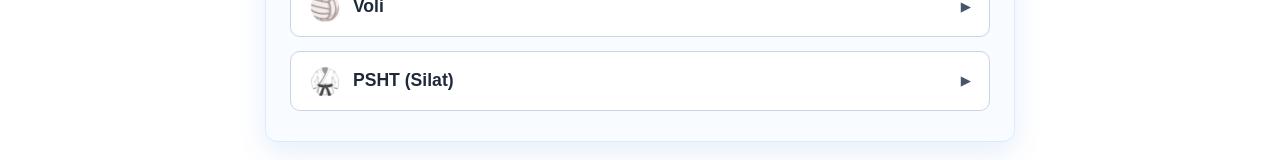
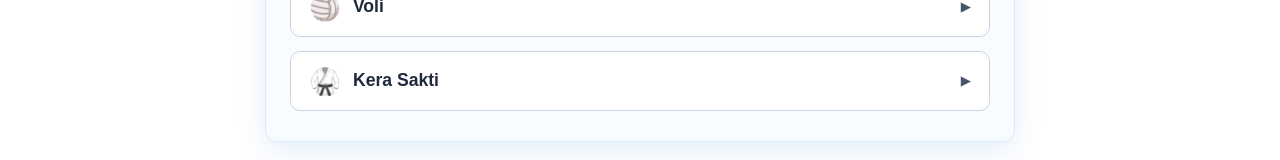
Before and after one commit to Cvornia/projek-skanse1, a Vue app: page /ekstrakurikuler in a window 1280 px wide. Shown: the part 546-706 px from the top of the page. Built offline with nearby package versions, Linux system fonts and the light colour scheme; what pocketbase would draw is missing.

Commit message:
Update Ekstrakurikuler.vue

```diff
--- a/src/views/Ekstrakurikuler.vue
+++ b/src/views/Ekstrakurikuler.vue
@@ -74,13 +74,13 @@ export default {
         },
         {
           id: 5,
-          name: 'PSHT (Silat)',
+          name: 'Kera Sakti',
           icon: '🥋',
           desc: 'Melatih disiplin, bela diri tradisional, dan karakter pejuang sejati.',
           contact: '0859-7113-1108',
           link: 'https://wa.me/6285971131108',
           formLink : 'https://forms.gle/94WkUbXEGoR3oXbv5',
-          participantLink: 'https://docs.google.com/document/d/1PSHT_PARTICIPANTS_LINK/view'
+          participantLink: 'https://docs.google.com/spreadsheets/d/1ltUBP69axr0MKIPtHRwq4A0wUyFWdr_W9SkA1sUvw2U/edit?usp=sharing'
         }
       ]
     };
```
